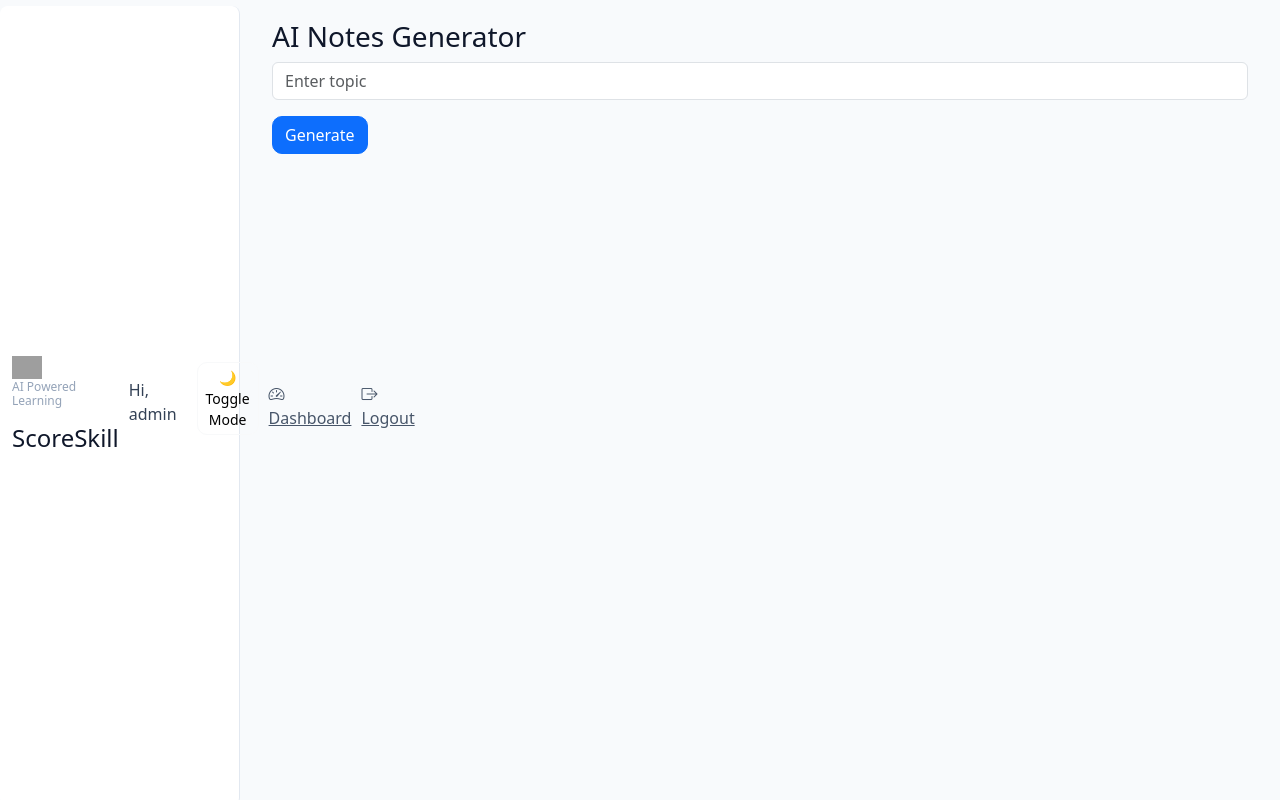
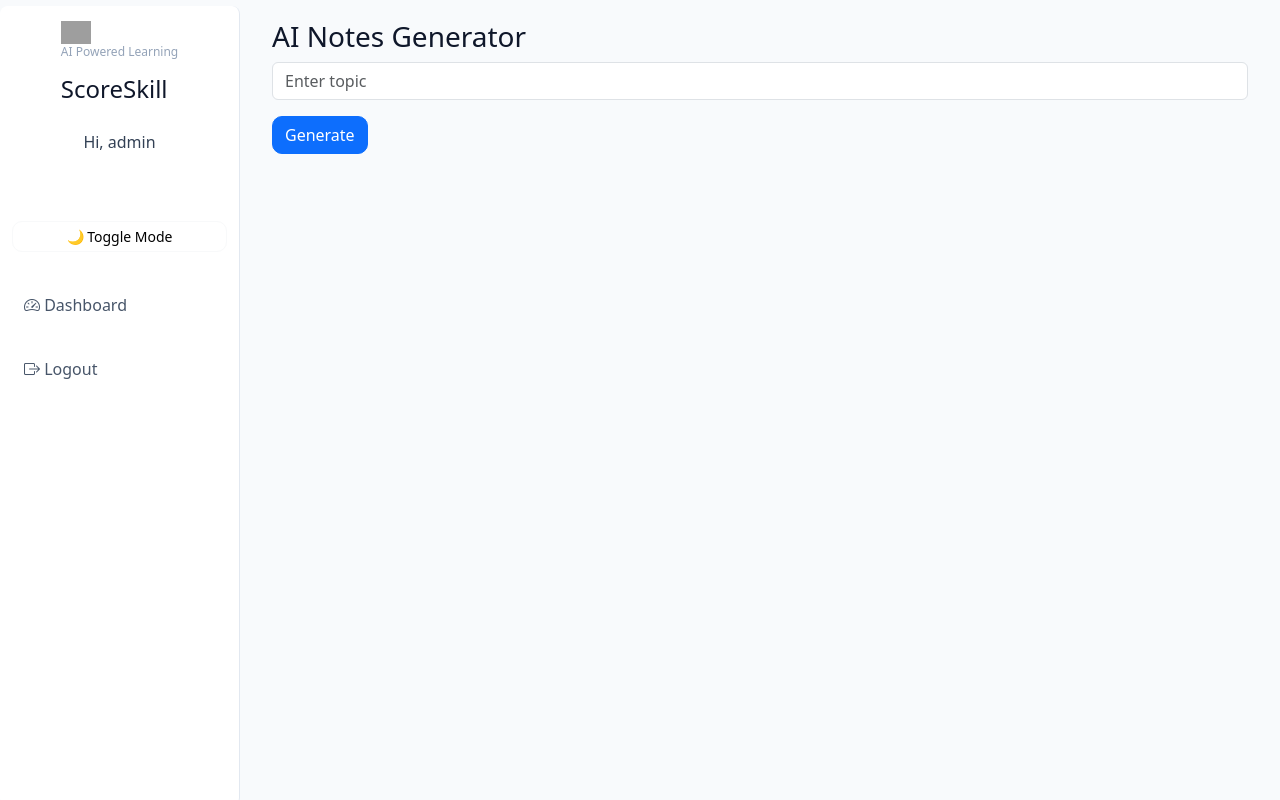
Before and after one commit to gagahuja/lms-project, a Django app: page /ai-notes/ in a window 1280 px wide. Run offline with Django 5.2, Linux system fonts and the light colour scheme; a user stored in the database is signed in; grey boxes are pictures that could not be loaded.

Commit message:
fixed sidebar vertical alignment properly

```diff
--- a/core/templates/base.html
+++ b/core/templates/base.html
@@ -36,10 +36,22 @@
             margin: 6px 0;
             text-decoration: none;
             transition: 0.3s;
+            flex-direction: column;
         }
 
         .sidebar a {
+            display: block;           /* ensures each item is on new line */
+            width: 100%;
+            padding: 10px 12px;
+            margin: 5px 0;
+            border-radius: 8px;
+            text-decoration: none;
             color: #475569;
+        }
+
+        .sidebar button {
+            width: 100%;
+            margin-bottom: 10px;
         }
 
         .sidebar a:hover {
```
